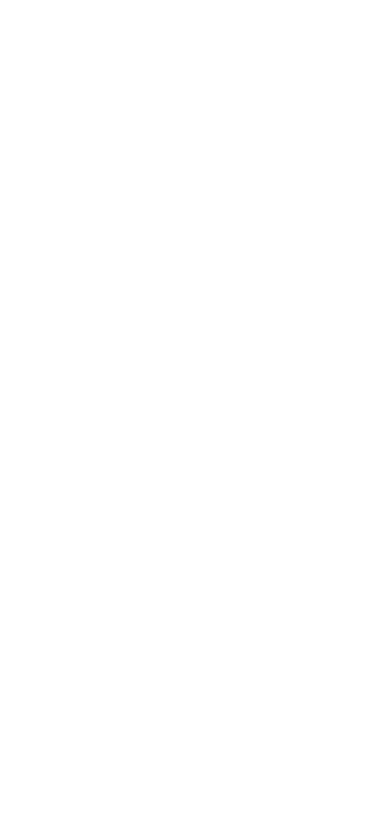
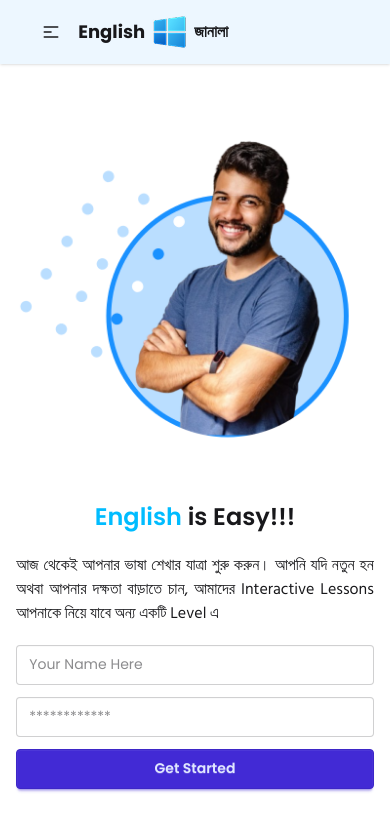
Before and after one commit to shamim1202/english-janala, a plain HTML site: page index.html in a window 390 px wide. Drawn offline with nearby package versions, Linux system fonts and the light colour scheme.

Commit message:
Nav bar & Banner section is completed with small device responsive

```diff
--- a/index.html
+++ b/index.html
@@ -3,7 +3,7 @@
   <head>
     <meta charset="UTF-8" />
     <meta name="viewport" content="width=device-width, initial-scale=1.0" />
-    <title>English Janala -</title>
+    <title>English Janala - Learn English Easy</title>
 
     <!------- Page Fav Icon----->
     <link rel="shortcut icon" href="./assets/logo.png" type="image/x-icon" />
@@ -36,5 +36,117 @@
     <!------ My Custom CSS Style ------>
     <link rel="stylesheet" href="./styles/style.css" />
   </head>
-  <body></body>
+  <body>
+    <!--------- Navigation Bar --------->
+    <header class="bg-[#badeff42] shadow-sm">
+      <div class="navbar w-11/12 !mx-auto">
+        <!------- Left ------->
+        <div class="navbar-start">
+          <div class="dropdown">
+            <div tabindex="0" role="button" class="btn btn-ghost md:hidden">
+              <svg
+                xmlns="http://www.w3.org/2000/svg"
+                class="h-5 w-5"
+                fill="none"
+                viewBox="0 0 24 24"
+                stroke="currentColor"
+              >
+                <path
+                  stroke-linecap="round"
+                  stroke-linejoin="round"
+                  stroke-width="2"
+                  d="M4 6h16M4 12h8m-8 6h16"
+                />
+              </svg>
+            </div>
+            <ul
+              tabindex="0"
+              class="menu menu-sm dropdown-content bg-base-100 rounded-box z-1 ?mt-1 w-32 !mt-6 !ml-3 shadow"
+            >
+              <li>
+                <a href="" class="btn btn-outline btn-primary !px-5"
+                  ><i class="fa-solid fa-circle-question"></i>FAQ</a
+                >
+              </li>
+              <li class="!my-2">
+                <a href="" class="btn btn-outline btn-primary !px-5"
+                  ><i class="fa-solid fa-book-open"></i>Learn</a
+                >
+              </li>
+              <li>
+                <a href="" class="btn btn-outline btn-primary !px-5"
+                  ><i class="fa-solid fa-right-from-bracket"></i>Logout</a
+                >
+              </li>
+            </ul>
+          </div>
+          <a href="#" class="flex items-center gap-1">
+            <span class="text-lg md:text-xl font-bold">English</span>
+            <img src="./assets/logo.png" alt="" srcset="" />
+            <span class="font-bangla md:text-xl font-semibold md:font-bold"
+              >জানালা</span
+            >
+          </a>
+        </div>
+
+        <!-------- Right ------>
+        <div class="navbar-end hidden md:flex">
+          <ul class="menu menu-horizontal px-1 !space-x-3">
+            <li class="">
+              <a href="" class="btn btn-outline btn-primary !px-5"
+                ><i class="fa-solid fa-circle-question"></i>FAQ</a
+              >
+            </li>
+            <li class="">
+              <a href="" class="btn btn-outline btn-primary !px-5"
+                ><i class="fa-solid fa-book-open"></i>Learn</a
+              >
+            </li>
+            <li class="">
+              <a href="" class="btn btn-outline btn-primary !px-5"
+                ><i class="fa-solid fa-right-from-bracket"></i>Logout</a
+              >
+            </li>
+          </ul>
+        </div>
+      </div>
+    </header>
+
+    <!--------- Banner Section ---------->
+    <section
+      class="flex flex-col-reverse md:flex-row items-center justify-between gap-10 w-11/12 mx-auto my-10"
+    >
+      <!-------- Text Content -------->
+      <div class="flex-1">
+        <h2
+          class="text-2xl md:text-4xl text-center md:text-left font-semibold md:font-bold"
+        >
+          <span class="text-[#00bcff]">English</span> is Easy!!!
+        </h2>
+        <p class="md:w-10/12 text-justify md:text-left font-bangla my-5">
+          আজ থেকেই আপনার ভাষা শেখার যাত্রা শুরু করুন। আপনি যদি নতুন হন অথবা
+          আপনার দক্ষতা বাড়াতে চান, আমাদের Interactive Lessons আপনাকে নিয়ে যাবে
+          অন্য একটি Level এ
+        </p>
+        <div class="flex flex-col gap-3">
+          <input
+            type="text"
+            placeholder="Your Name Here"
+            class="input w-full md:w-1/2"
+          />
+          <input
+            type="text"
+            placeholder="************"
+            class="input w-full md:w-1/2"
+          />
+          <button class="btn btn-primary w-full md:w-28">Get Started</button>
+        </div>
+      </div>
+
+      <!-------- Image Content -------->
+      <div class="flex-1">
+        <img src="./assets/hero-student.png" alt="" srcset="" />
+      </div>
+    </section>
+  </body>
 </html>
--- a/styles/style.css
+++ b/styles/style.css
@@ -1,6 +1,4 @@
 * {
-  margin: 0;
-  padding: 0;
   box-sizing: border-box;
   font-family: "Poppins", sans-serif;
 }
```
